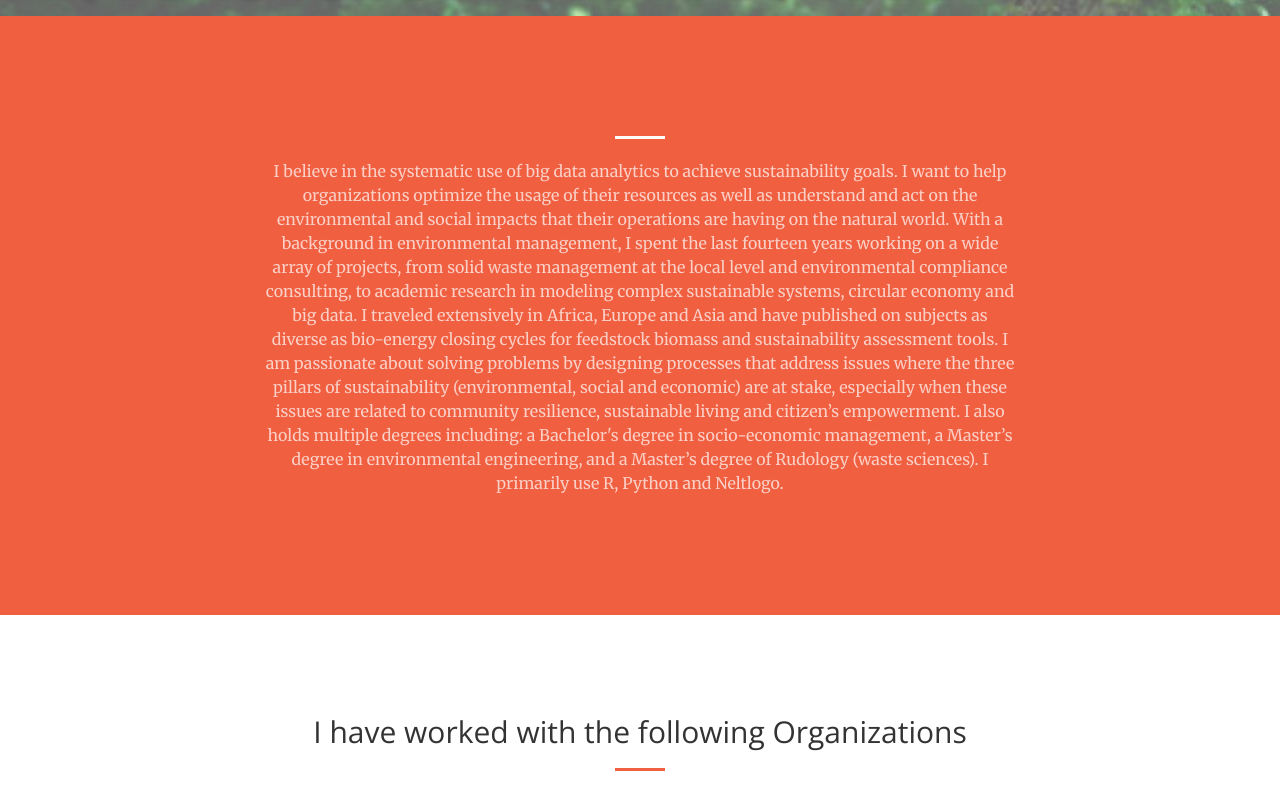
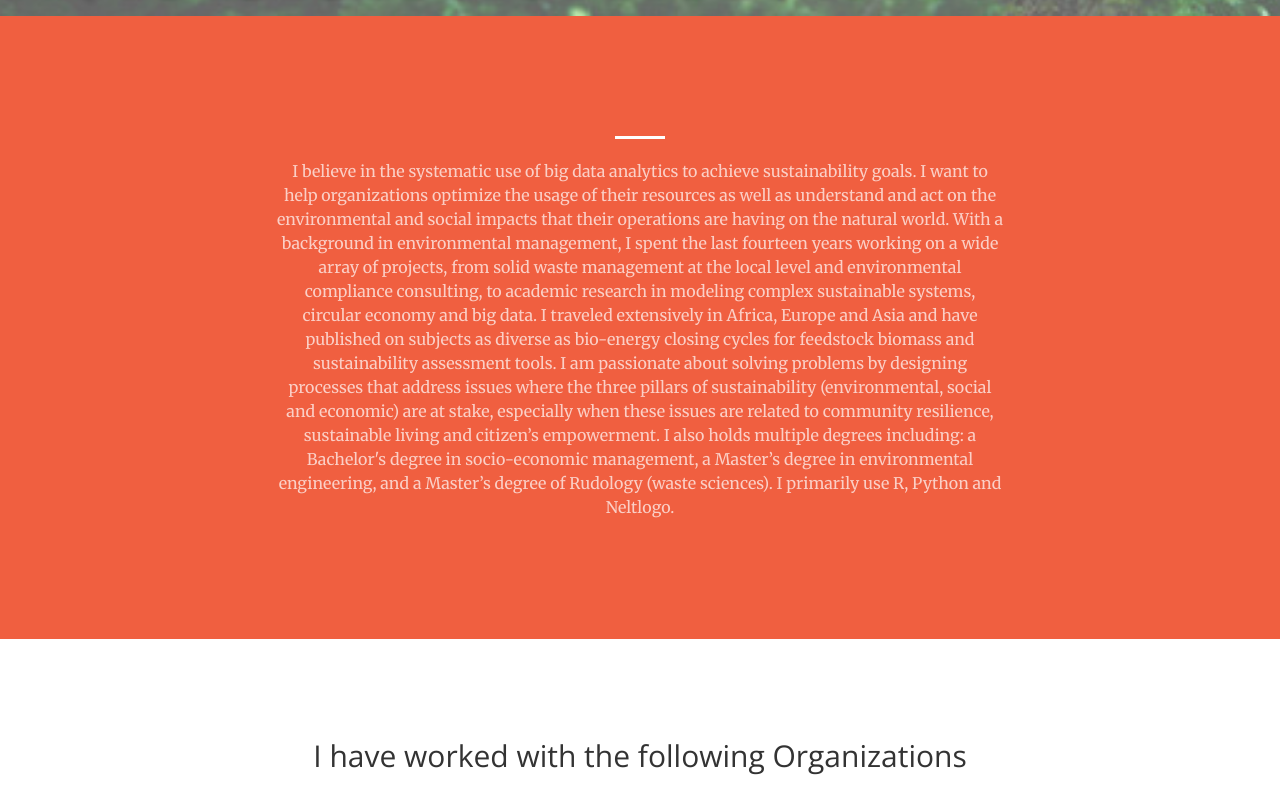
Before and after one commit to Najet101/Najet101.github.io, a website: page index.html in a window 1280 px wide. Shown: the part 784-1572 px from the top of the page. Drawn offline with nearby package versions, Linux system fonts and the light colour scheme.

Commit message:
row margin

```diff
--- a/index.html
+++ b/index.html
@@ -49,6 +49,10 @@
 		}
 		#rmodel{
 			border:2px solid #F05F40;
+		}
+		.row{
+			margin-left:0px;
+			margin-right:0px;
 		}
 	</style>
 
```
